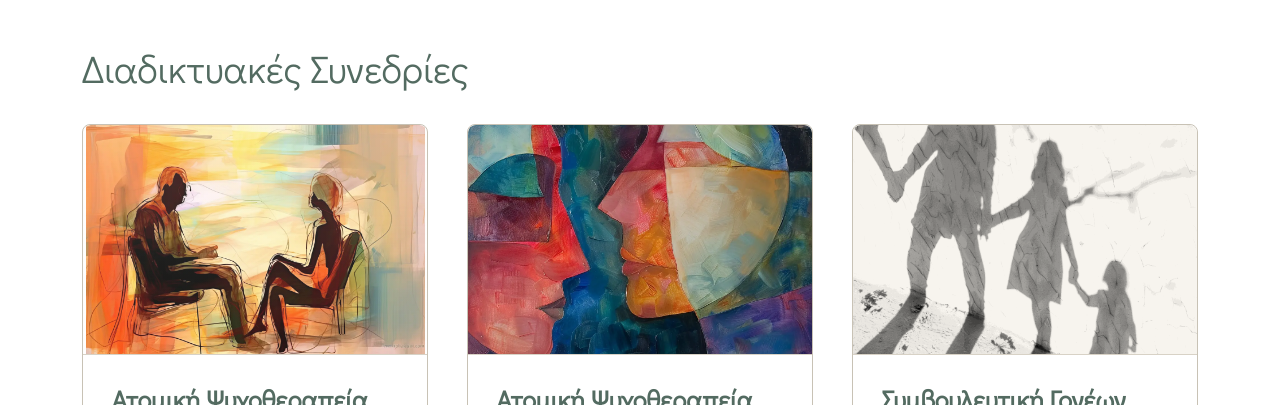
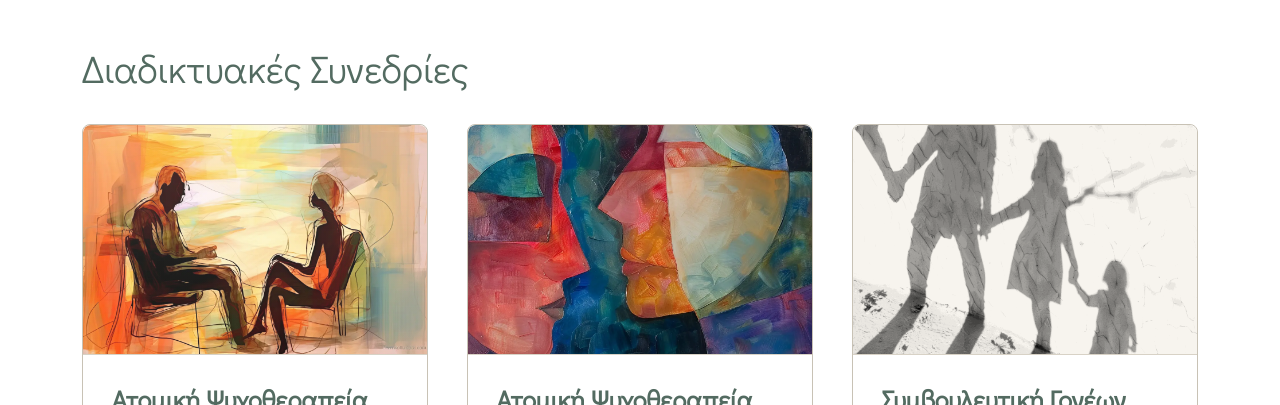
Before and after one commit to yourijanssen/ZoiWebsiteNextjs, a Next.js app: page / in a window 1280 px wide. Shown: the part 1660-2065 px from the top of the page. Built offline with nearby package versions, Linux system fonts and the light colour scheme.

Commit message:
fix image sizing

```diff
--- a/app/globals.css
+++ b/app/globals.css
@@ -2401,7 +2401,7 @@ body::after,
 }
 
 .services-directory .service-media-individual {
-  background-size: auto, contain;
+  background-size: auto, cover;
 }
 
 .services-directory .service-media-adolescent {
```
